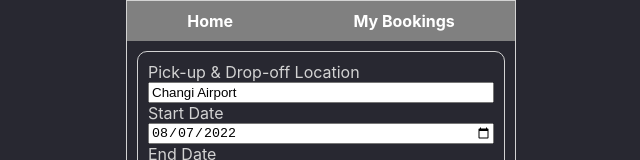
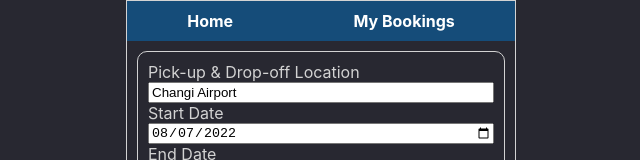
Before and after one commit to evawf/car_rental, a React (Create React App) app in the folder car_rental_frontend/: page / in a window 1280 px wide. Shown: the top 160 px of the page, without its empty margins (319-959 px from the left). Built offline with nearby package versions, Linux system fonts and the light colour scheme; no server answers.

Commit message:
added backgroun color to nav bar

```diff
--- a/car_rental_frontend/src/components/Navbar.js
+++ b/car_rental_frontend/src/components/Navbar.js
@@ -3,7 +3,7 @@ import { NavLink } from "react-router-dom";
 
 export default function Navbar() {
   return (
-    <nav>
+    <nav style={{ backgroundColor: "#154c79" }}>
       <ul>
         <li>
           <NavLink
```
